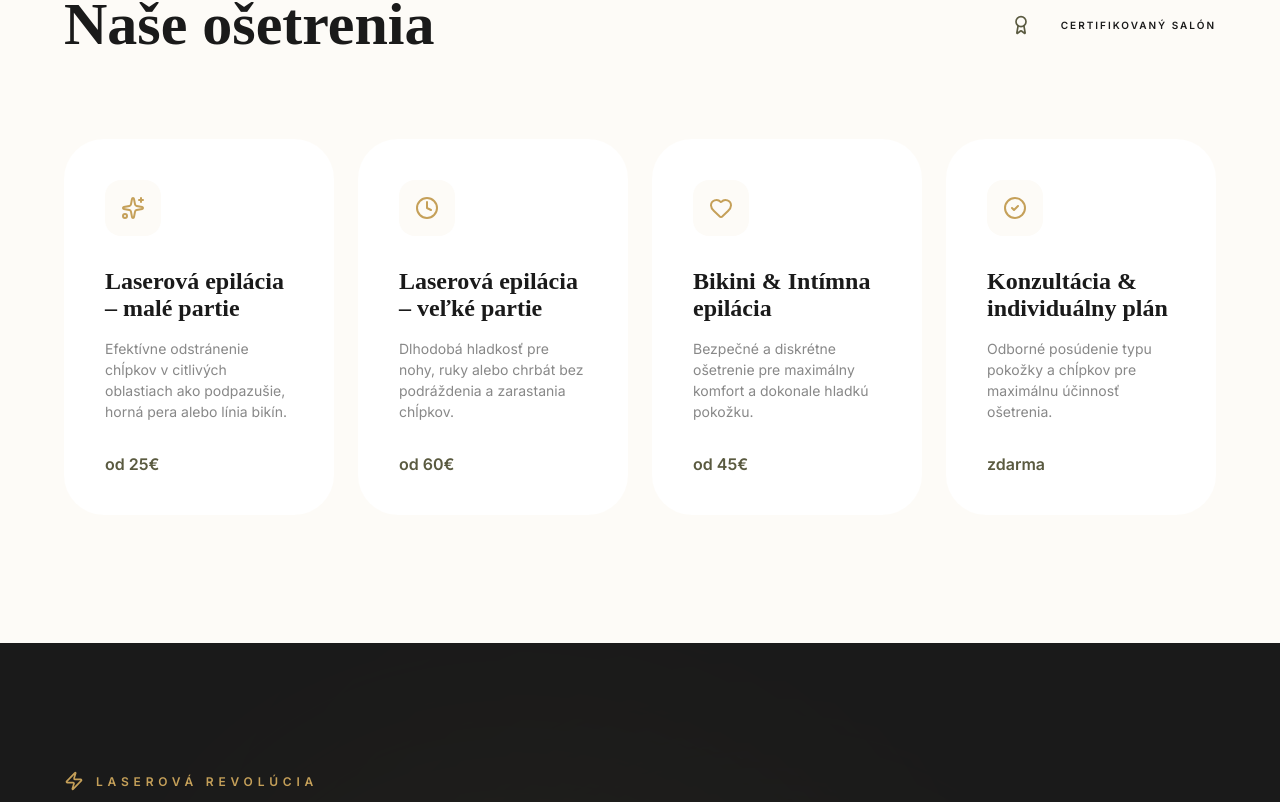
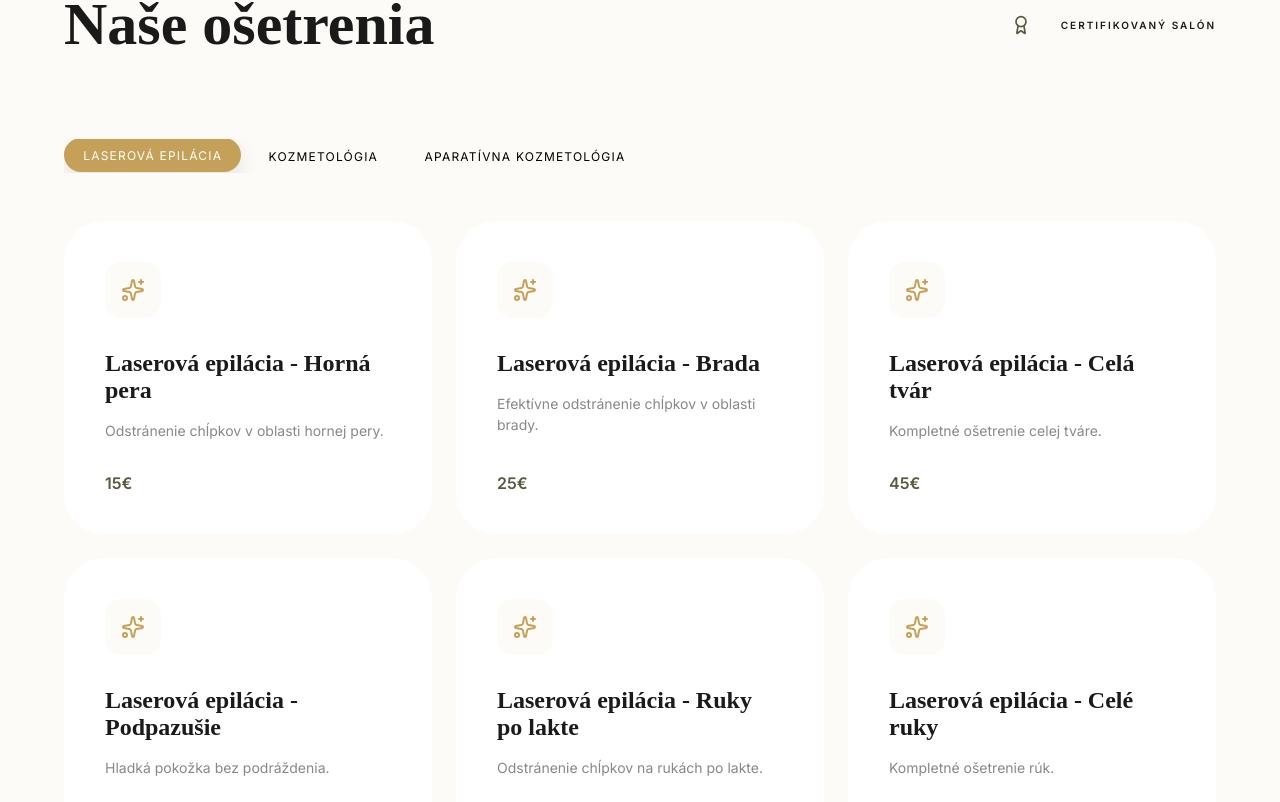
Before and after one commit to Ihor-Prodan/netliss_beauty, a React (Vite) app: page / in a window 1280 px wide. Shown: the part 938-1740 px from the top of the page. Built offline with nearby package versions, Linux system fonts and the light colour scheme.

Commit message:
fix form

```diff
--- a/index.html
+++ b/index.html
@@ -2,7 +2,7 @@
 <html lang="en">
   <head>
     <meta charset="UTF-8" />
-    <link rel="icon" type="image/svg+xml" href="/favicon.svg" />
+    <link rel="icon" type="image/svg+xml" href="/icon.png" />
     <meta name="viewport" content="width=device-width, initial-scale=1.0" />
     <title>netliss_beauty</title>
   </head>
--- a/package.json
+++ b/package.json
@@ -11,10 +11,12 @@
     "preview": "vite preview"
   },
   "dependencies": {
+    "@emailjs/browser": "^4.4.1",
     "lucide-react": "^0.577.0",
     "motion": "^12.36.0",
     "react": "^19.2.4",
-    "react-dom": "^19.2.4"
+    "react-dom": "^19.2.4",
+    "swiper": "^12.1.4"
   },
   "devDependencies": {
     "@eslint/js": "^9.39.4",
--- a/src/components/hero/Hero.tsx
+++ b/src/components/hero/Hero.tsx
@@ -34,10 +34,10 @@ const Hero: React.FC = () => {
           </p>
 
           <div className={styles.buttonGroup}>
-            <button className={styles.primaryButton}>
+            <a className={styles.primaryButton} href="#sluzby">
               Naše Služby <ChevronRight className="ml-2" />
-            </button>
-            <button className={styles.secondaryButton}>Pozrieť výsledky</button>
+            </a>
+            <a className={styles.secondaryButton} href="#galeria">Pozrieť výsledky</a>
           </div>
         </motion.div>
 
--- a/src/components/services/Services.module.css
+++ b/src/components/services/Services.module.css
@@ -85,6 +85,11 @@
   border: 1px solid transparent;
   transition: all 0.3s;
   cursor: pointer;
+
+  height: 100%;
+  display: flex;
+  flex-direction: column;
+  justify-content: space-between;
 }
 
 .serviceCard:hover {
@@ -120,6 +125,8 @@
   font-size: 0.875rem;
   margin-bottom: 2rem;
   line-height: 1.5;
+
+  flex-grow: 1;
 }
 
 .serviceFooter {
@@ -142,3 +149,80 @@
 .serviceCard:hover .arrowButton {
   opacity: 1;
 }
+
+.sliderInner {
+  display: grid;
+  grid-template-columns: repeat(3, 1fr);
+  gap: 1.5rem;
+  width: 100%;
+}
+
+@media (max-width: 1024px) {
+  .sliderInner {
+    grid-template-columns: repeat(2, 1fr);
+  }
+}
+
+@media (max-width: 640px) {
+  .sliderInner {
+    grid-template-columns: 1fr;
+  }
+}
+
+.tabs {
+  display: flex;
+  gap: 0.5rem;
+  margin-bottom: 3rem;
+  overflow-x: auto;
+  scrollbar-width: none;
+  justify-content: start;
+  flex-wrap: wrap;
+}
+
+.tabs::-webkit-scrollbar {
+  display: none;
+}
+
+@media (max-width: 1024px) {
+  .tab {
+    font-size: 0.7rem;
+    padding: 0.5rem 1rem;
+  }
+}
+
+@media (max-width: 640px) {
+  .tabs {
+    justify-content: start;
+    gap: 0.4rem;
+  }
+
+  .tab {
+    font-size: 0.5rem;
+    padding: 0.45rem 0.8rem;
+  }
+}
+
+.tab {
+  padding: 0.6rem 1.2rem;
+  border-radius: 9999px;
+  font-size: 0.75rem;
+  letter-spacing: 0.1em;
+  text-transform: uppercase;
+  cursor: pointer;
+  border: 1px solid rgba(var(--color-brand-olive-rgb), 0.15);
+  background: transparent;
+  transition: all 0.3s;
+  white-space: nowrap;
+}
+
+.tab:hover {
+  border-color: rgba(var(--color-brand-gold-rgb), 0.4);
+}
+
+.activeTab {
+  background: var(--color-brand-gold);
+  color: white;
+  border-color: var(--color-brand-gold);
+  box-shadow: 0 8px 20px rgba(0,0,0,0.1);
+  transform: translateY(-1px);
+}
--- a/src/components/services/Services.tsx
+++ b/src/components/services/Services.tsx
@@ -1,47 +1,22 @@
-import React from "react";
-import { motion } from "framer-motion";
-import { Sparkles, Clock, Heart, CheckCircle2, Award, ArrowRight } from "lucide-react";
+import React, { useRef, useState } from "react";
+import { Swiper, SwiperSlide } from "swiper/react";
+import type { Swiper as SwiperType } from "swiper";
+import { Award, ArrowRight } from "lucide-react";
 import styles from "./Services.module.css";
+import "swiper/css";
+import { services } from "./servicesMap";
 
-interface Service {
-  title: string;
-  desc: string;
-  price: string;
-  icon: React.ReactNode;
-}
+const Services: React.FC = () => {
+  const [active, setActive] = useState(0);
+  const swiperRef = useRef<SwiperType | null>(null);
 
-const services: Service[] = [
-  {
-    title: "Laserová epilácia – malé partie",
-    desc: "Efektívne odstránenie chĺpkov v citlivých oblastiach ako podpazušie, horná pera alebo línia bikín.",
-    price: "od 25€",
-    icon: <Sparkles className="w-6 h-6" />
-  },
-  {
-    title: "Laserová epilácia – veľké partie",
-    desc: "Dlhodobá hladkosť pre nohy, ruky alebo chrbát bez podráždenia a zarastania chĺpkov.",
-    price: "od 60€",
-    icon: <Clock className="w-6 h-6" />
-  },
-  {
-    title: "Bikini & Intímna epilácia",
-    desc: "Bezpečné a diskrétne ošetrenie pre maximálny komfort a dokonale hladkú pokožku.",
-    price: "od 45€",
-    icon: <Heart className="w-6 h-6" />
-  },
-  {
-    title: "Konzultácia & individuálny plán",
-    desc: "Odborné posúdenie typu pokožky a chĺpkov pre maximálnu účinnosť ošetrenia.",
-    price: "zdarma",
-    icon: <CheckCircle2 className="w-6 h-6" />
-  }
-];
-
-const Services: React.FC = () => (
+  return (
     <section id="sluzby" className={styles.servicesSection}>
       <div className={styles.container}>
+        {/* HEADER */}
         <div className={styles.header}>
           <h2>Naše ošetrenia</h2>
+
           <div className={styles.cert}>
             <div className={styles.certIcon}>
               <Award size={20} />
@@ -50,30 +25,55 @@ const Services: React.FC = () => (
           </div>
         </div>
 
-      <div className={styles.servicesGrid}>
-        {services.map((s, idx) => (
-          <motion.div
-            key={idx}
-            initial={{ opacity: 0, y: 20 }}
-            whileInView={{ opacity: 1, y: 0 }}
-            transition={{ delay: idx * 0.1 }}
-            viewport={{ once: true }}
-            className={styles.serviceCard}
+        {/* TABS (CONTROL SWIPER) */}
+        <div className={styles.tabs}>
+          {services.map((cat, i) => (
+            <button
+              key={cat.title}
+              onClick={() => {
+                setActive(i);
+                swiperRef.current?.slideToLoop(i);
+              }}
+              className={`${styles.tab} ${active === i ? styles.activeTab : ""}`}
             >
+              {cat.title}
+            </button>
+          ))}
+        </div>
+
+        {/* SWIPER */}
+        <Swiper
+          onSwiper={(s) => (swiperRef.current = s)}
+          onSlideChange={(s) => setActive(s.realIndex)}
+          slidesPerView={1}
+          loop={true}
+          className={styles.swiper}
+        >
+          {services.map((category) => (
+            <SwiperSlide key={category.title}>
+              <div className={styles.sliderInner}>
+                {category.services.map((s, idx) => (
+                  <div key={idx} className={styles.serviceCard}>
                     <div className={styles.serviceIcon}>{s.icon}</div>
+
                     <h3 className={styles.serviceTitle}>{s.title}</h3>
                     <p className={styles.serviceDesc}>{s.desc}</p>
+
                     <div className={styles.serviceFooter}>
                       <span className={styles.price}>{s.price}</span>
                       <button className={styles.arrowButton}>
                         <ArrowRight size={20} />
                       </button>
                     </div>
-          </motion.div>
+                  </div>
                 ))}
               </div>
+            </SwiperSlide>
+          ))}
+        </Swiper>
       </div>
     </section>
   );
+};
 
 export default Services;
--- /dev/null
+++ b/src/components/services/servicesMap.tsx
@@ -0,0 +1,165 @@
+import { CheckCircle2, Clock, Heart, Sparkles } from "lucide-react";
+
+export interface Service {
+  title: string;
+  desc: string;
+  price: string;
+  icon: React.ReactNode;
+}
+
+
+export type ServiceCategory = {
+  title: string;
+  services: Service[];
+};
+
+export const services: ServiceCategory[] = [
+  {
+    title: "Laserová epilácia",
+    services: [
+      {
+        title: "Laserová epilácia - Horná pera",
+        desc: "Odstránenie chĺpkov v oblasti hornej pery.",
+        price: "15€",
+        icon: <Sparkles className="w-6 h-6" />,
+      },
+      {
+        title: "Laserová epilácia - Brada",
+        desc: "Efektívne odstránenie chĺpkov v oblasti brady.",
+        price: "25€",
+        icon: <Sparkles className="w-6 h-6" />,
+      },
+      {
+        title: "Laserová epilácia - Celá tvár",
+        desc: "Kompletné ošetrenie celej tváre.",
+        price: "45€",
+        icon: <Sparkles className="w-6 h-6" />,
+      },
+      {
+        title: "Laserová epilácia - Podpazušie",
+        desc: "Hladká pokožka bez podráždenia.",
+        price: "45€",
+        icon: <Sparkles className="w-6 h-6" />,
+      },
+      {
+        title: "Laserová epilácia - Ruky po lakte",
+        desc: "Odstránenie chĺpkov na rukách po lakte.",
+        price: "55€",
+        icon: <Sparkles className="w-6 h-6" />,
+      },
+      {
+        title: "Laserová epilácia - Celé ruky",
+        desc: "Kompletné ošetrenie rúk.",
+        price: "65€",
+        icon: <Sparkles className="w-6 h-6" />,
+      },
+      {
+        title: "Laserová epilácia - Brucho",
+        desc: "Ošetrenie oblasti brucha.",
+        price: "40€",
+        icon: <Sparkles className="w-6 h-6" />,
+      },
+      {
+        title: "Laserová epilácia - Bikiny",
+        desc: "Úprava oblasti bikín.",
+        price: "55€",
+        icon: <Heart className="w-6 h-6" />,
+      },
+      {
+        title: "Laserová epilácia - Hlboké bikiny",
+        desc: "Intímna epilácia pre maximálnu hladkosť.",
+        price: "90€",
+        icon: <Heart className="w-6 h-6" />,
+      },
+      {
+        title: "Laserová epilácia - Nohy po kolená",
+        desc: "Ošetrenie dolnej časti nôh.",
+        price: "70€",
+        icon: <Clock className="w-6 h-6" />,
+      },
+      {
+        title: "Laserová epilácia - Celé nohy",
+        desc: "Kompletné ošetrenie nôh.",
+        price: "90€",
+        icon: <Clock className="w-6 h-6" />,
+      },
+      {
+        title:
+          "Laserová epilácia - Balík (hlboké bikiny + celé nohy + podpazušie)",
+        desc: "Výhodný balík pre kompletnú starostlivosť.",
+        price: "196€",
+        icon: <CheckCircle2 className="w-6 h-6" />,
+      },
+    ],
+  },
+  {
+    title: "Kozmetológia",
+    services: [
+      {
+        title: "Ošetrenie pleti + čistenie + peeling",
+        desc: "Podľa typu pleti pre zdravý vzhľad.",
+        price: "70€",
+        icon: <Sparkles className="w-6 h-6" />,
+      },
+      {
+        title: "Hĺbkové čistenie pleti + maska",
+        desc: "Dôkladné čistenie s výživnou maskou.",
+        price: "60€",
+        icon: <Sparkles className="w-6 h-6" />,
+      },
+      {
+        title: "Masáž tváre a dekoltu + maska",
+        desc: "Relaxačné ošetrenie pre pleť.",
+        price: "60€",
+        icon: <Heart className="w-6 h-6" />,
+      },
+      {
+        title: "Ošetrenie aknóznej pleti",
+        desc: "Diagnostika, čistenie a profesionálne ošetrenie.",
+        price: "80€",
+        icon: <CheckCircle2 className="w-6 h-6" />,
+      },
+    ],
+  },
+  {
+    title: "Aparatívna kozmetológia",
+    services: [
+      {
+        title: "Fotoomladenie tváre",
+        desc: "Zlepšenie kvality pleti pomocou svetla.",
+        price: "80€",
+        icon: <Sparkles className="w-6 h-6" />,
+      },
+      {
+        title: "Fotoomladenie krku",
+        desc: "Omladenie pokožky krku.",
+        price: "50€",
+        icon: <Sparkles className="w-6 h-6" />,
+      },
+      {
+        title: "Fotoomladenie dekoltu",
+        desc: "Zlepšenie vzhľadu dekoltu.",
+        price: "50€",
+        icon: <Sparkles className="w-6 h-6" />,
+      },
+      {
+        title: "Odstránenie rosacey",
+        desc: "Redukcia začervenania a cievok.",
+        price: "79€",
+        icon: <Heart className="w-6 h-6" />,
+      },
+      {
+        title: "Odstránenie pigmentácie",
+        desc: "Zjednotenie tónu pleti.",
+        price: "79€",
+        icon: <Sparkles className="w-6 h-6" />,
+      },
+      {
+        title: "Odstránenie cievok (10 cm)",
+        desc: "Cielené odstránenie drobných cievok.",
+        price: "45€",
+        icon: <CheckCircle2 className="w-6 h-6" />,
+      },
+    ],
+  },
+];
--- a/src/index.css
+++ b/src/index.css
@@ -18,6 +18,10 @@
 
 * {
   margin: 0;
+}
+
+html {
+  scroll-behavior: smooth;
 }
 
 body {
```
Also changed, not shown: src/components/contact/Contact.module.css (+29 -0 lines), src/components/contact/Contact.tsx (+49 -13 lines), src/components/navbar/Navbar.tsx (+8 -1 lines), public/icon.png (added), 1 other file (tests, documents, lock files or other folders). Lines whose indentation alone changed are shown as unchanged.
